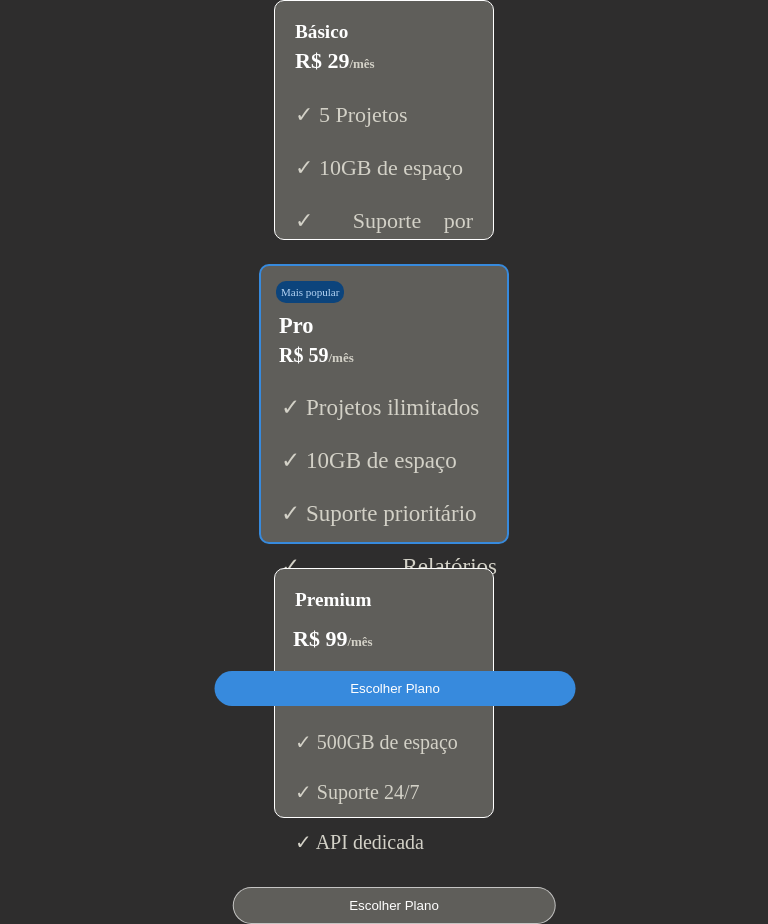
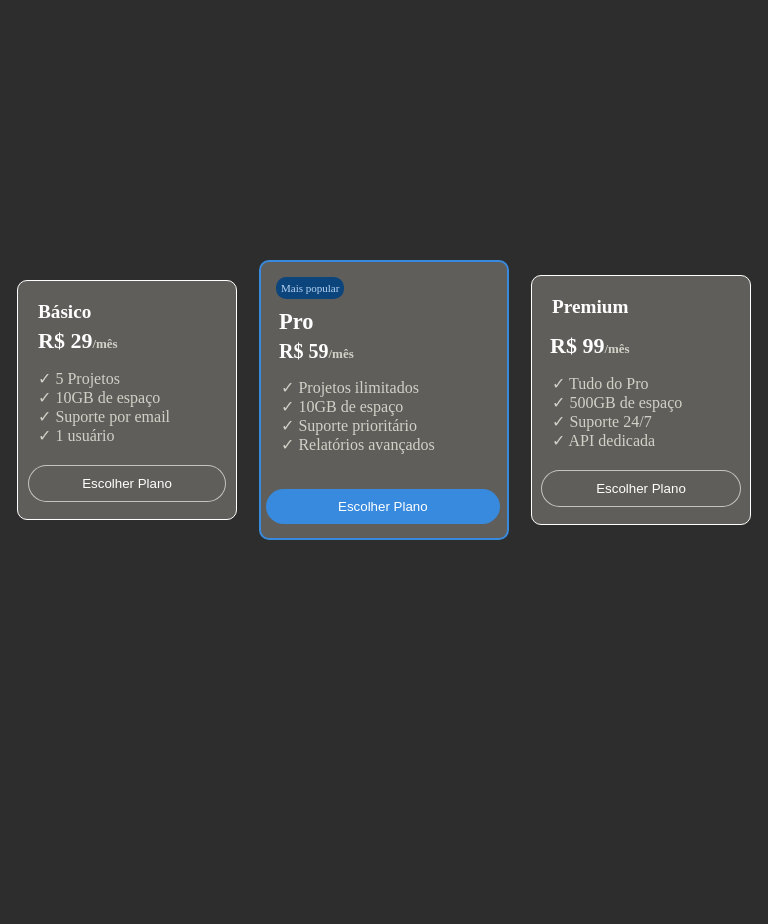
Before and after one commit to SamuelMoura17/Projeto_planos, a plain HTML site: page index.html in a window 768 px wide. After the commit the page ends 800 px from the top, so only its background shows below. Drawn offline with Linux system fonts and the light colour scheme.

Commit message:
Terminei o projeto.

```diff
--- a/estilos/mobile-first.css
+++ b/estilos/mobile-first.css
@@ -64,17 +64,17 @@ body{
 main#conteiner{
 
     width: 100vw;
-    height: 92vh;
+    height: 100vh;
 
     display: flex;
 
     flex-flow: column nowrap;
 
-    justify-content: space-around;
+    justify-content: space-evenly;
 
     align-items: center;
 
-    gap: 24px;
+    gap: 5px;
 
 }
 
@@ -96,7 +96,10 @@ section#basico{
 
     padding: 10px;
 
-    width: 220px;
+    flex-basis: 220px;
+    flex-grow: 0;
+    flex-shrink: 1;
+
     height: 240px;
 
     border-radius: 10px;
@@ -157,7 +160,10 @@ button#buton1{
 
 section#pro{
 
-    width: 250px;
+    flex-basis: 250px;
+    flex-grow: 0;
+    flex-shrink: 1;
+
     height: 280px;
 
     border-radius: 10px;
@@ -221,26 +227,26 @@ button#buton2{
 
     text-align: center;
 
+    margin-left: 4px;
     margin-bottom: 10px;
     padding: 10px;
 
     border-radius: 20px;
     border: none;
 
-    width: 47%;
-
-    position: absolute;
-
-    left: 50%;
-
-    transform: translateX(-50%);
+    width: 200px;
 
 }
 
 section#premium{
 
-    width: 220px;
-    height: 250px;
+    flex-basis: 220px;
+    flex-grow: 0;
+    flex-shrink: 1;
+
+    padding: 10px;
+
+    height: 260px;
 
     border-radius: 10px;
     border: 1px solid var(---Branco);
@@ -290,16 +296,11 @@ button#buton3{
 
     padding: 10px;
     margin-bottom: 10px;
+    margin-left: 7px;
 
     border-radius: 20px;
     border: 1px solid rgba(255, 255, 255, 0.637);
 
-    width: 42%;
-
-    position: absolute;
-
-    left: 50%;
-
-    transform: translateX(-50%);
+    width: 160px;
 
 }
--- a/estilos/style.css
+++ b/estilos/style.css
@@ -53,6 +53,273 @@
 
 }
 
+@media (min-width: 601px) and (max-width: 992px) {
+
+    *{
+
+    padding: 0px;
+    margin: 0px;
+
+    box-sizing: border-box;
+
+    text-align: justify;
+
+}
+
+body{
+
+    font-size: var(---Font_Principal);
+
+    background-color: rgb(46, 45, 45);
+
+}
+
+main#conteiner{
+
+    width: 100vw;
+    height: 100vh;
+
+    display: flex;
+
+    flex-flow: row nowrap;
+
+    justify-content: space-evenly;
+
+    align-items: center;
+
+    gap: 5px;
+
+}
+
+section.cards{
+
+    background-color: var(---Cinza_Texto);
+
+}
+
+span{
+
+    color: var(---Cinza_Borda);
+
+    font-size: 13px;
+
+}
+
+section#basico{
+
+    padding: 10px;
+
+    flex-basis: 220px;
+    flex-grow: 0;
+    flex-shrink: 1;
+
+    height: 240px;
+
+    border-radius: 10px;
+    border: 1px solid var(---Branco);
+
+}
+
+
+
+h1#text1{
+
+    color: var(---Branco);
+
+    font-size: 1.2rem;
+    font-weight: bolder;
+
+    margin: 10px 0px 5px 10px;
+
+}
+
+h2#preç1{
+
+    color: var(---Branco);
+
+    margin: 0px 0px 5px 10px;
+
+    font-size: 22px;
+
+}
+
+ul#cont1{
+
+    list-style-type: none;
+
+    padding: 10px;
+    margin: 5px 0px 5px 0px;
+
+    color: var(---Cinza_Borda);
+
+}
+
+button#buton1{
+
+    background-color: var(---Cinza_Texto);
+    color: var(---Branco);
+
+    text-align: center;
+
+    padding: 10px;
+    margin-top: 5px;
+
+    border-radius: 20px;
+    border: 1px solid rgba(255, 255, 255, 0.637);
+
+    width: 100%;
+
+}
+
+section#pro{
+
+    flex-basis: 250px;
+    flex-grow: 0;
+    flex-basis: 1;
+
+    height: 280px;
+
+    border-radius: 10px;
+    border: 2px solid var(---Azul_Destaque);
+
+}
+
+span#popu{
+
+    display: inline-block;
+
+    background-color: var(---Azul_Badge_Fundo);
+    color: var(---Azul_Badge_Texto);
+
+    padding: 5px;
+    margin: 15px 0px 0px 15px;
+
+    font-size: 11px;
+
+    border-radius: 10px;
+
+}
+
+h1#text2{
+
+    color: var(---Branco);
+
+    font-size: 1.4rem;
+    font-weight: bolder;
+
+    margin: 10px 0px 5px 18px;
+
+
+}
+
+h2#preç2{
+
+    color: var(---Branco);
+
+    margin: 0px 0px 5px 18px;
+
+    font-size: 20px;
+
+}
+
+ul#cont2{
+
+    list-style-type: none;
+
+    padding: 5px 0px 25px 10px;
+    margin: 10px;
+
+    color: var(---Cinza_Borda);
+
+}
+
+button#buton2{
+
+    background-color: var(---Azul_Destaque);
+    color: var(---Branco);
+
+    text-align: center;
+
+    margin-left: 5px;
+    margin-bottom: 0px;
+    padding: 10px;
+
+    border-radius: 20px;
+    border: none;
+
+    width: 95%;
+
+}
+
+section#premium{
+
+    flex-basis: 220px;
+    flex-grow: 0;
+    flex-basis: 2;
+
+    height: 250px;
+
+    border-radius: 10px;
+    border: 1px solid var(---Branco);
+
+}
+
+h1#text3{
+
+    color: var(---Branco);
+
+    padding: 10px;
+
+    font-size: 1.2rem;
+    font-weight: bolder;
+
+    margin: 10px 0px 5px 10px;
+
+}
+
+h2#preç3{
+
+    color: var(---Branco);
+
+    margin: 0px 0px 5px 18px;
+
+    font-size: 22px;
+
+}
+
+ul#cont3{
+
+    list-style-type: none;
+
+    padding: 10px;
+    margin: 5px 0px 10px 10px;
+
+    color: var(---Cinza_Borda);
+
+}
+
+button#buton3{
+
+    background-color: var(---Cinza_Texto);
+    color: var(---Branco);
+
+    text-align: center;
+
+    padding: 10px;
+    margin-bottom: 10px;
+    margin-left: 9px;
+
+    border-radius: 20px;
+    border: 1px solid rgba(255, 255, 255, 0.637);
+
+    width: 200px;
+
+}
+
+}
+
+@media (min-width: 992px)  {
+
     body{
 
         font-size: var(---Font_Principal);
@@ -70,7 +337,7 @@ main#conteiner{
 
         flex-flow: row nowrap;
 
-    justify-content: space-around;
+        justify-content: space-evenly;
 
         align-items: center;
 
@@ -96,7 +363,10 @@ section#basico{
 
         padding: 10px;
 
-    width: 280px;
+        flex-basis: 280px;
+        flex-grow: 0;
+        flex-shrink: 1;
+
         height: 420px;
 
         border-radius: 10px;
@@ -163,7 +433,10 @@ button#buton1{
 
     section#pro{
 
-    width: 320px;
+        flex-basis: 320px;
+        flex-grow: 0;
+        flex-shrink: 1;
+
         height: 460px;
 
         border-radius: 10px;
@@ -243,7 +516,10 @@ button#buton2{
 
     section#premium{
 
-    width: 280px;
+        flex-basis: 280px;
+        flex-grow: 0;
+        flex-shrink: 1;
+
         height: 420px;
 
         border-radius: 10px;
@@ -305,3 +581,5 @@ button#buton3{
         width: 93%;
 
     }
+
+}
--- a/index.html
+++ b/index.html
@@ -4,7 +4,7 @@
     <meta charset="UTF-8">
     <meta name="viewport" content="width=device-width, initial-scale=1.0">
     <link rel="stylesheet" href="estilos/style.css">
-    <link rel="stylesheet" href="estilos/mobile-first.css" media= "(max-width: 768px)">
+    <link rel="stylesheet" href="estilos/mobile-first.css" media= "(max-width: 600px)">
     <title>Planos da TechNevon</title>
 </head>
 <body>
```
Lines whose indentation alone changed are shown as unchanged.
